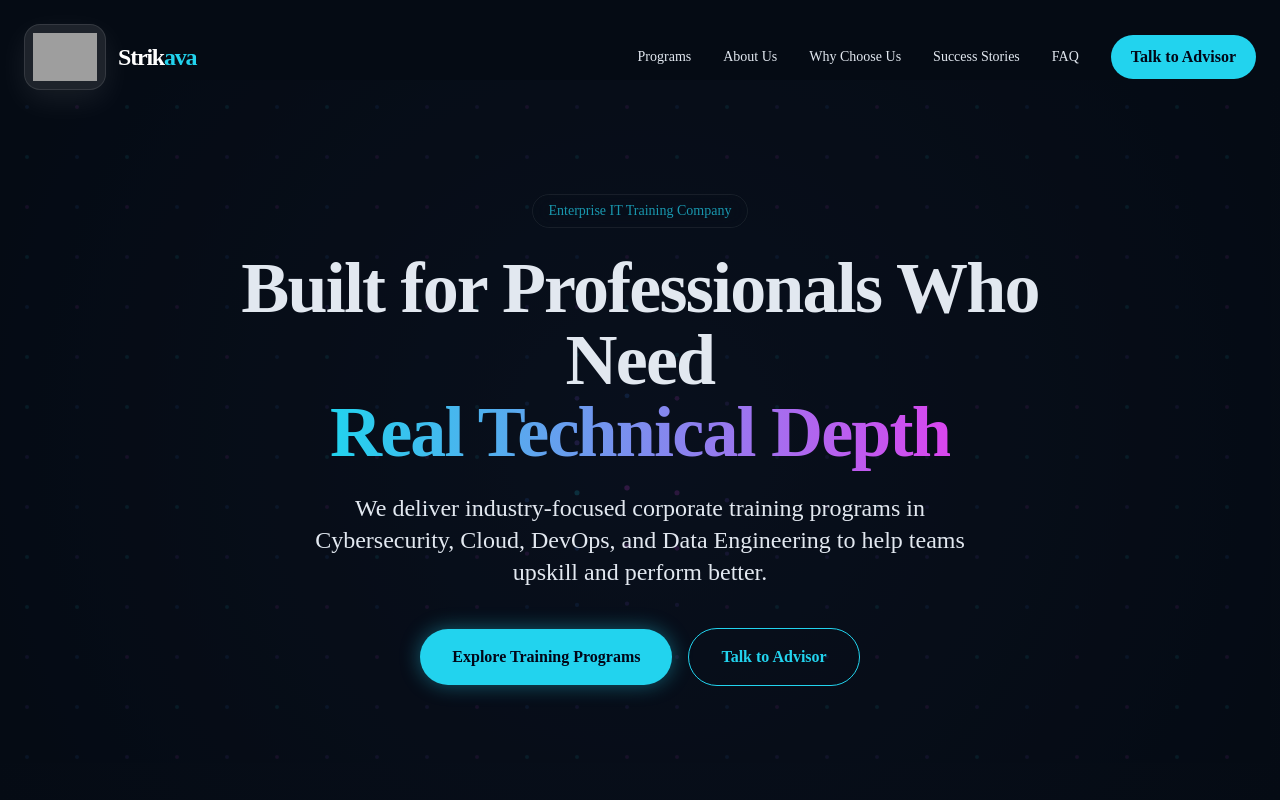
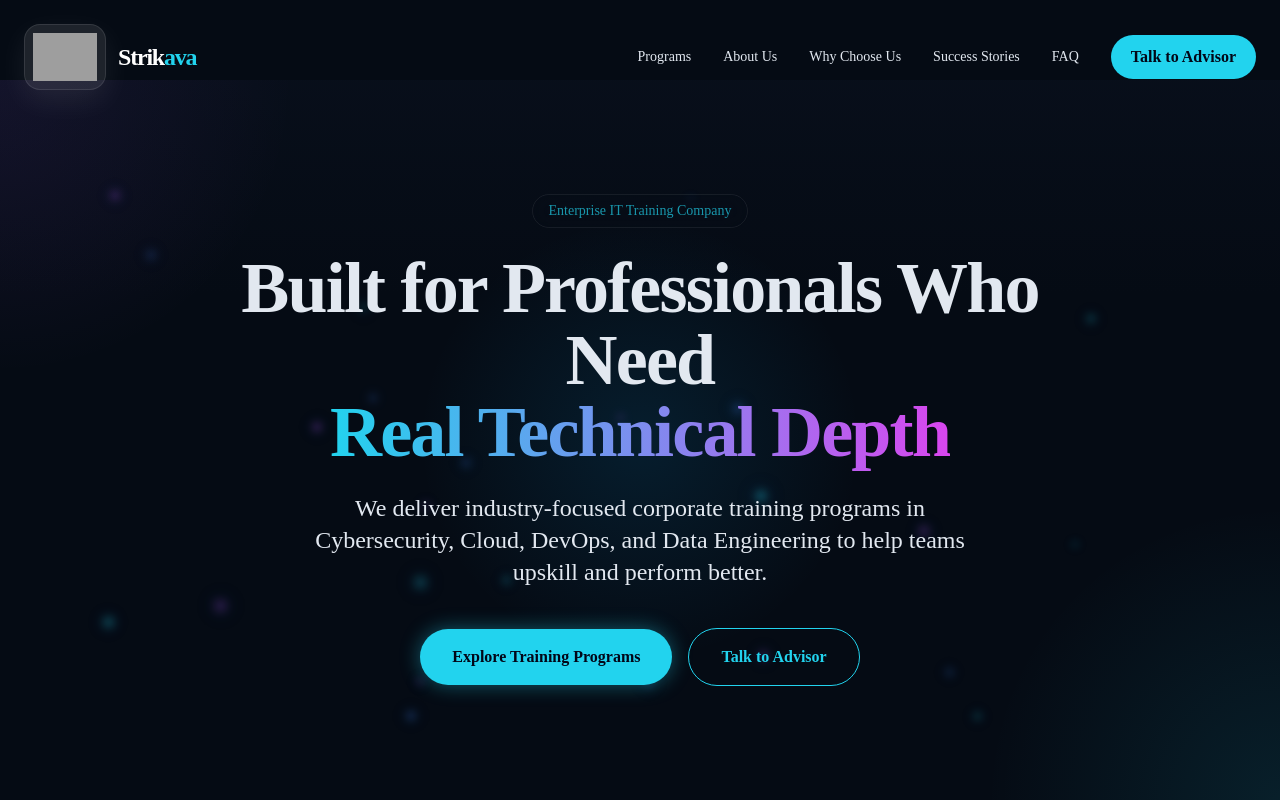
Before and after one commit to Wolvistmedia/strikava-appp, a Next.js app: page / in a window 1280 px wide. Shown: the top 800 px of the page. Built offline with nearby package versions, Linux system fonts and the light colour scheme; grey boxes are pictures that could not be loaded.

Commit message:
git commit -m "Restore animated hero background and remove scroll hint" git push origin main

```diff
--- a/src/app/globals.css
+++ b/src/app/globals.css
@@ -49,3 +49,25 @@
     @apply bg-clip-text text-transparent bg-gradient-to-r from-primary to-accent;
   }
 }
+
+@keyframes particleFloat {
+  from {
+    transform: translateY(0px) scale(1);
+    opacity: 0.35;
+  }
+  to {
+    transform: translateY(-18px) scale(1.4);
+    opacity: 0.75;
+  }
+}
+
+@keyframes particleFloat {
+  from {
+    transform: translateY(0px) scale(1);
+    opacity: 0.35;
+  }
+  to {
+    transform: translateY(-18px) scale(1.4);
+    opacity: 0.75;
+  }
+}
--- a/src/components/ui/ParticleBackground.tsx
+++ b/src/components/ui/ParticleBackground.tsx
@@ -1,86 +1,51 @@
 "use client";
 
-import { useEffect, useRef } from "react";
-import anime from "animejs";
+import { useMemo } from "react";
+
+const particleCount = 24;
+
+function randomBetween(min: number, max: number) {
+  return Math.random() * (max - min) + min;
+}
 
 export function ParticleBackground() {
-  const containerRef = useRef<HTMLDivElement>(null);
-
-  useEffect(() => {
-    if (!containerRef.current) return;
-
-    // A simple grid-based particle animation inspired by Julian Garnier
-    const container = containerRef.current;
-    container.innerHTML = ""; // Clear existing particles
-
-    const fragment = document.createDocumentFragment();
-    const columns = Math.floor(window.innerWidth / 50);
-    const rows = Math.floor(window.innerHeight / 50);
-    const total = columns * rows;
-
-    for (let i = 0; i < total; i++) {
-      const el = document.createElement("div");
-      el.classList.add("particle");
-
-      // Assign random color from theme
-      const colors = ["#22d3ee", "#d946ef", "#3b82f6", "#8b5cf6"];
-      const randomColor = colors[Math.floor(Math.random() * colors.length)];
-
-      el.style.width = "4px";
-      el.style.height = "4px";
-      el.style.backgroundColor = randomColor;
-      el.style.position = "absolute";
-
-      // Calculate position
-      const x = (i % columns) * 50 + 25;
-      const y = Math.floor(i / columns) * 50 + 25;
-
-      el.style.left = `${x}px`;
-      el.style.top = `${y}px`;
-      el.style.borderRadius = "50%";
-      el.style.opacity = "0.2";
-
-      fragment.appendChild(el);
-    }
-
-    container.appendChild(fragment);
-
-    // Animate particles
-    anime({
-      targets: ".particle",
-      scale: [
-        { value: 1.5, easing: "easeOutSine", duration: 500 },
-        { value: 1, easing: "easeInOutQuad", duration: 1200 }
-      ],
-      translateY: [
-        { value: -20, easing: "easeOutSine", duration: 500 },
-        { value: 0, easing: "easeInOutQuad", duration: 1200 }
-      ],
-      opacity: [
-        { value: 0.6, easing: "easeOutSine", duration: 500 },
-        { value: 0.2, easing: "easeInOutQuad", duration: 1200 }
-      ],
-      delay: anime.stagger(100, { grid: [columns, rows], from: "center" }),
-      loop: true,
-      direction: "alternate"
-    });
-
-    const handleResize = () => {
-      // Very basic resize handler, usually we'd debounce and re-initialize
-    };
-
-    window.addEventListener("resize", handleResize);
-    return () => window.removeEventListener("resize", handleResize);
-
-  }, []);
+  const particles = useMemo(
+    () =>
+      Array.from({ length: particleCount }, (_, idx) => ({
+        left: randomBetween(5, 95),
+        top: randomBetween(10, 90),
+        size: randomBetween(3, 10),
+        delay: randomBetween(0, 8),
+        duration: randomBetween(8, 14),
+        color:
+          idx % 3 === 0
+            ? "rgba(34,211,238,0.72)"
+            : idx % 3 === 1
+            ? "rgba(168,85,247,0.72)"
+            : "rgba(59,130,246,0.72)",
+      })),
+    []
+  );
 
   return (
-    <div
-      ref={containerRef}
-      className="absolute inset-0 z-0 overflow-hidden pointer-events-none opacity-40"
-      style={{
-        background: "radial-gradient(circle at center, #0f172a 0%, #050b14 100%)"
-      }}
-    />
+    <div className="absolute inset-0 z-0 pointer-events-none overflow-hidden">
+      <div className="absolute inset-0 bg-[radial-gradient(circle_at_center,rgba(14,165,233,0.12),transparent_30%),radial-gradient(circle_at_top_left,rgba(168,85,247,0.10),transparent_20%),radial-gradient(circle_at_bottom_right,rgba(34,211,238,0.10),transparent_20%)]" />
+      <div className="absolute inset-0 bg-[linear-gradient(180deg,rgba(15,23,42,0.28),transparent_30%)]" />
+      {particles.map((particle, index) => (
+        <div
+          key={index}
+          className="absolute rounded-full blur-sm shadow-[0_0_18px_rgba(59,130,246,0.5)]"
+          style={{
+            left: `${particle.left}%`,
+            top: `${particle.top}%`,
+            width: `${particle.size}px`,
+            height: `${particle.size}px`,
+            backgroundColor: particle.color,
+            opacity: 0.45,
+            animation: `particleFloat ${particle.duration}s ease-in-out ${particle.delay}s infinite alternate`,
+          }}
+        />
+      ))}
+    </div>
   );
 }
```
